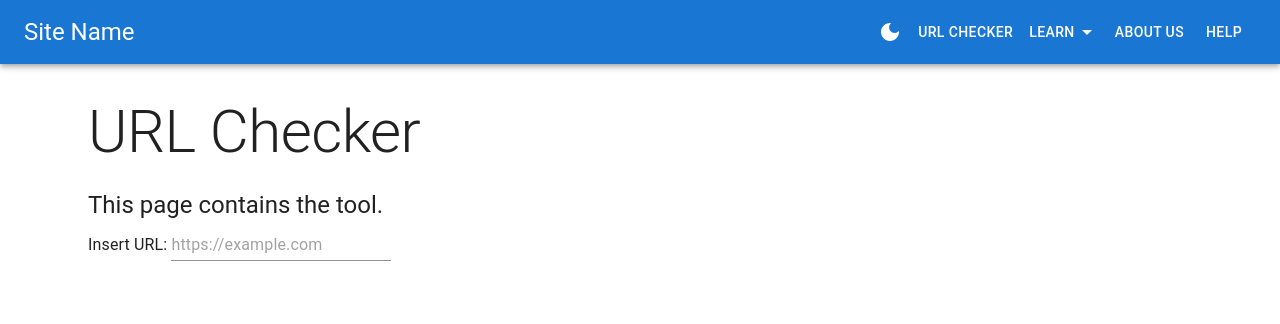
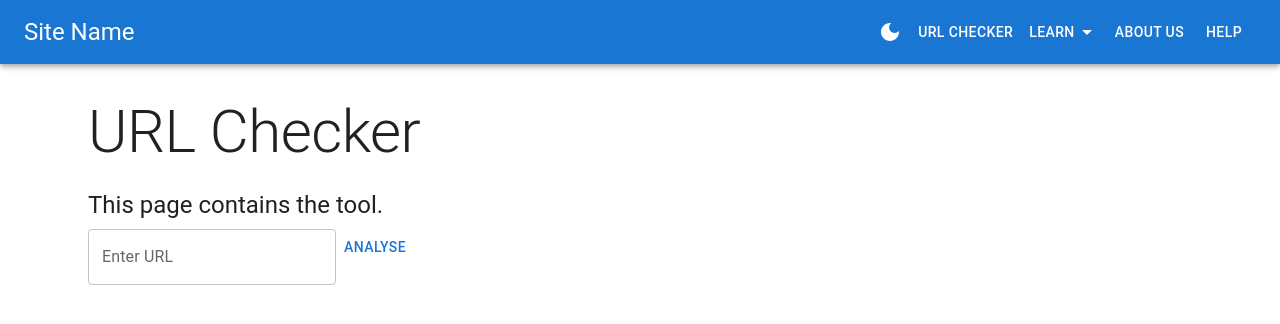
Before and after one commit to 105922390/Computing-Technology-Inovation-Project, a React (Vite) app in the folder phishing-checker-app/: page /url-checker in a window 1280 px wide. Shown: the top 324 px of the page. Built offline with nearby package versions, Linux system fonts and the light colour scheme.

Commit message:
Link up url checker front end with backend
Add web form
Add basic submission handling and fetch post
Add temp result display
Note: currently broken returns with error

```diff
--- a/phishing-checker-app/src/pages/UrlChecker.jsx
+++ b/phishing-checker-app/src/pages/UrlChecker.jsx
@@ -1,17 +1,34 @@
 
 import {
 	Typography, Container,
-	Input
+	TextField,
+	Button,
+	Paper
 } from '@mui/material';
-import { useEffect } from 'react';
+import axios from 'axios';
+import { useEffect, useState } from 'react';
 
-function UrlInput() {
+function DataDisplay({safety, trust, breakdown}) {
 	return (
-		<>
-		<label for="url">Insert URL: </label>
-		<Input type="text" id="url" name="url" placeholder="https://example.com" />
-		</>
+		<Paper>
+			<Typography>Returned</Typography>
+			<Typography>Verdict: {safety}</Typography>
+			<Typography>AI Trust: {trust}</Typography>
+			<Typography>Breakdown</Typography>
+			{breakdown?.map((item, index) => (
+				<Typography key={index}>{item}</Typography>
+			))}
+		</Paper>
 	)
+}
+
+async function fetchPrediction(inputUrl){
+	const response = await axios.post(
+		'http://localhost:8000/process-data',
+		{ inputUrl }
+	);
+
+	return response.data.result
 }
 
 
@@ -19,6 +36,45 @@ export default function UrlChecker() {
 	useEffect(() => {
 		document.title = 'URL Checker';
 	}, []);
+
+	const [url, setUrl] = useState('');
+	const [predictedSafety, setPredictedSafety] = useState(null); // string (want to change to bool)
+	const [trustScore, setTrustScore] = useState(null); // int
+	const [error, setError] = useState(null); // string
+	const [breakdownData, setBreakdownData] = useState(null); // array of strings (may want to change this to be more specific to each explain type)
+	const [loading, setLoading] = useState(false); // bool
+	const [haveReturn, setHaveReturn] = useState(false); // bool
+
+
+	const handleSubmit = async (event) => {
+		event.preventDefault();
+
+		setError(null);
+		setLoading(true);
+
+		// Currently old data is
+		// If want old data to reset whenever a new url is submitted
+		// setPredictedSafety(null);
+		// setTrustScore(null);
+		// setBreakdownData(null);
+
+		try {
+			// Axios call to backend, ask predicted saftey of provided url
+			const result = await fetchPrediction(url)
+
+			setPredictedSafety(result.verdict);
+			setTrustScore(result.trust_score);
+			setBreakdownData(result.reasons);
+
+			setHaveReturn(true)
+		} catch (error) {
+			setError('Error analysing url. Please try again.');
+			console.error(error);
+		} finally {
+			setLoading(false);
+		}
+	};
+
 
 	return (
 		<Container>
@@ -29,7 +85,40 @@ export default function UrlChecker() {
 			<Typography variant='h5' component="h2" gutterBottom>
 				This page contains the tool.
 			</Typography>
-			<UrlInput />
+			{/* <UrlInput /> */}
+
+			<form onSubmit={handleSubmit}>
+				<TextField
+				label="Enter URL"
+				value={url}
+				onChange={(event) => setUrl(event.target.value)}
+				placeholder='example.com'
+				/>
+
+				<Button
+				type='submit'
+				>
+					Analyse
+				</Button>
+			</form>
+
+			{ loading? (
+					<Typography>Analysing URL...</Typography>
+				):(
+					error && (
+					<Typography>Error:{error}</Typography>
+					)
+				)
+			}
+
+			{haveReturn&& (
+					<DataDisplay
+					safety = {predictedSafety}
+					trust = {trustScore}
+					breakdown = {breakdownData}
+					/>
+				)
+			}
 
 		</Container>
 	);
```
